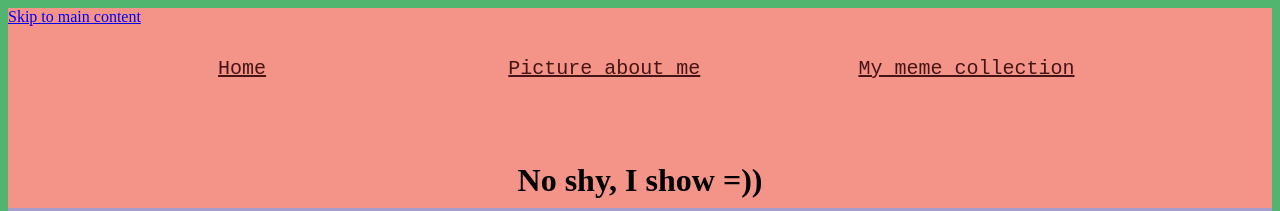
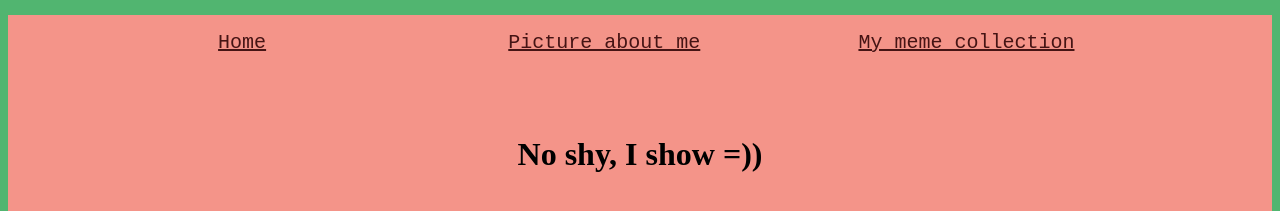
Before and after one commit to Pageofme/Pageofme.github.io, a plain HTML site: page Picture-of-me.html in a window 1280 px wide. Shown: the top 211 px of the page. Drawn offline with Linux system fonts and the light colour scheme.

Commit message:
Add files via upload

```diff
--- a/Picture-of-me.html
+++ b/Picture-of-me.html
@@ -5,11 +5,11 @@
   <meta charset="utf-8">
   <title>Enjoy it</title>
   <link rel="stylesheet" href="css/design.css">
+  <!-- <link rel="stylesheet" href="lightbox2-2.11.4/dist/css/lightbox.css"> -->
 </head>
-
 <body>
   <header id="top">
-      <div><a href="#main_content">Skip to main content</a></div>
+      <div><a class="off" href="#main_content">Skip to main content</a></div>
     <nav>
       <ul>
         <li><a href="Design-your-web.html">Home</a></li>
@@ -49,4 +49,5 @@
     <div><small><br>&copy;Design by Huy Hoang&#10084;</small></div>
   </footer>
 </body>
+   <!-- <script src="lightbox2-2.11.4/dist/js/lightbox.js"></script> -->
 </html>
```
Also changed, not shown: Meme.html (+1 -1 lines).
